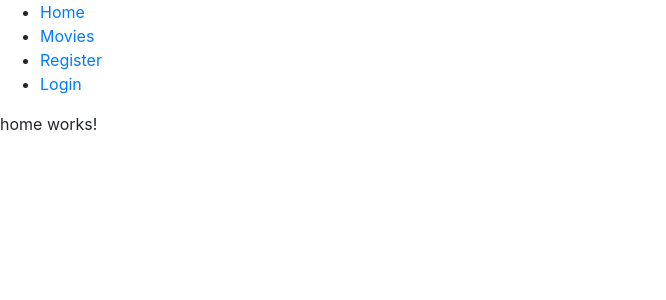
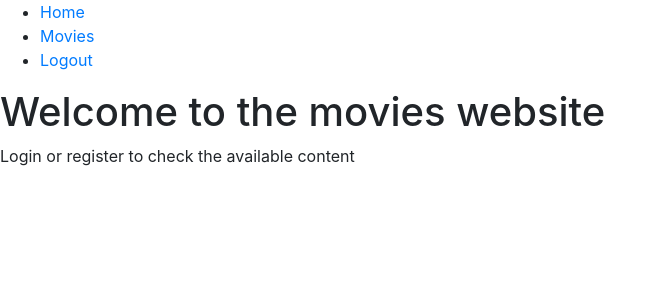
Before and after one commit to BZIvanov/Movies-and-actors, an Angular app: page /home in a window 1280 px wide. Shown: the top 300 px of the page, without its empty margins (0-666 px from the left). Built offline with nearby package versions, Linux system fonts and the light colour scheme; sample sign-in values are in the browser's storage.

Commit message:
logout user

```diff
--- a/src/app/core/components/home/home.component.html
+++ b/src/app/core/components/home/home.component.html
@@ -1 +1,2 @@
-<p>home works!</p>
+<h1>Welcome to the movies website</h1>
+<p>Login or register to check the available content</p>
--- a/src/app/shared/components/navigation/navigation.component.html
+++ b/src/app/shared/components/navigation/navigation.component.html
@@ -7,11 +7,14 @@
             <li>
                 <a routerLink="home">Movies</a>
             </li>
-            <li>
+            <li *ngIf="hasUser()">
                 <a routerLink="user/register">Register</a>
             </li>
-            <li>
+            <li *ngIf="hasUser()">
                 <a routerLink="user/login">Login</a>
+            </li>
+            <li *ngIf="!hasUser()">
+                <a routerLink="home" (click)="logoutUser()">Logout</a>
             </li>
         </ul>
     </nav>
--- a/src/app/shared/components/navigation/navigation.component.ts
+++ b/src/app/shared/components/navigation/navigation.component.ts
@@ -1,4 +1,6 @@
 import { Component, OnInit } from '@angular/core';
+
+import { UserHandleService } from 'src/app/user/services/user-handle.service';
 
 @Component({
   selector: 'app-navigation',
@@ -7,9 +9,16 @@ import { Component, OnInit } from '@angular/core';
 })
 export class NavigationComponent implements OnInit {
 
-  constructor() { }
+  constructor(private userService: UserHandleService) { }
 
   ngOnInit() {
   }
 
+  logoutUser() {
+    localStorage.clear();
+  }
+
+  hasUser(): boolean {
+    return this.userService.isLoggedIn();
+  }
 }
--- a/src/app/user/services/user-handle.service.ts
+++ b/src/app/user/services/user-handle.service.ts
@@ -21,4 +21,8 @@ export class UserHandleService {
     localStorage.setItem("username", userData.username);
     localStorage.setItem("authtoken", userData._kmd.authtoken);
   }
+
+  isLoggedIn(): boolean {
+    return !!localStorage.getItem("authtoken") ? false : true;
+  }
 }
```
